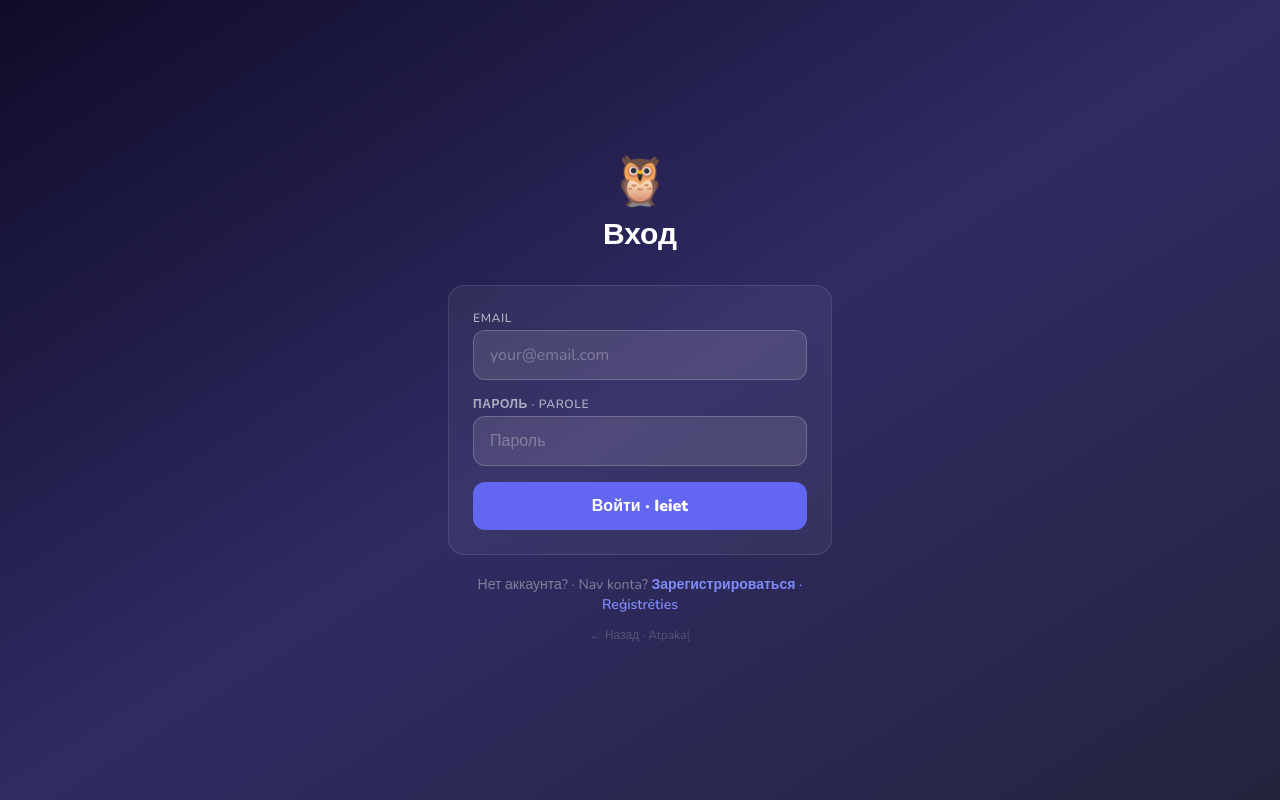
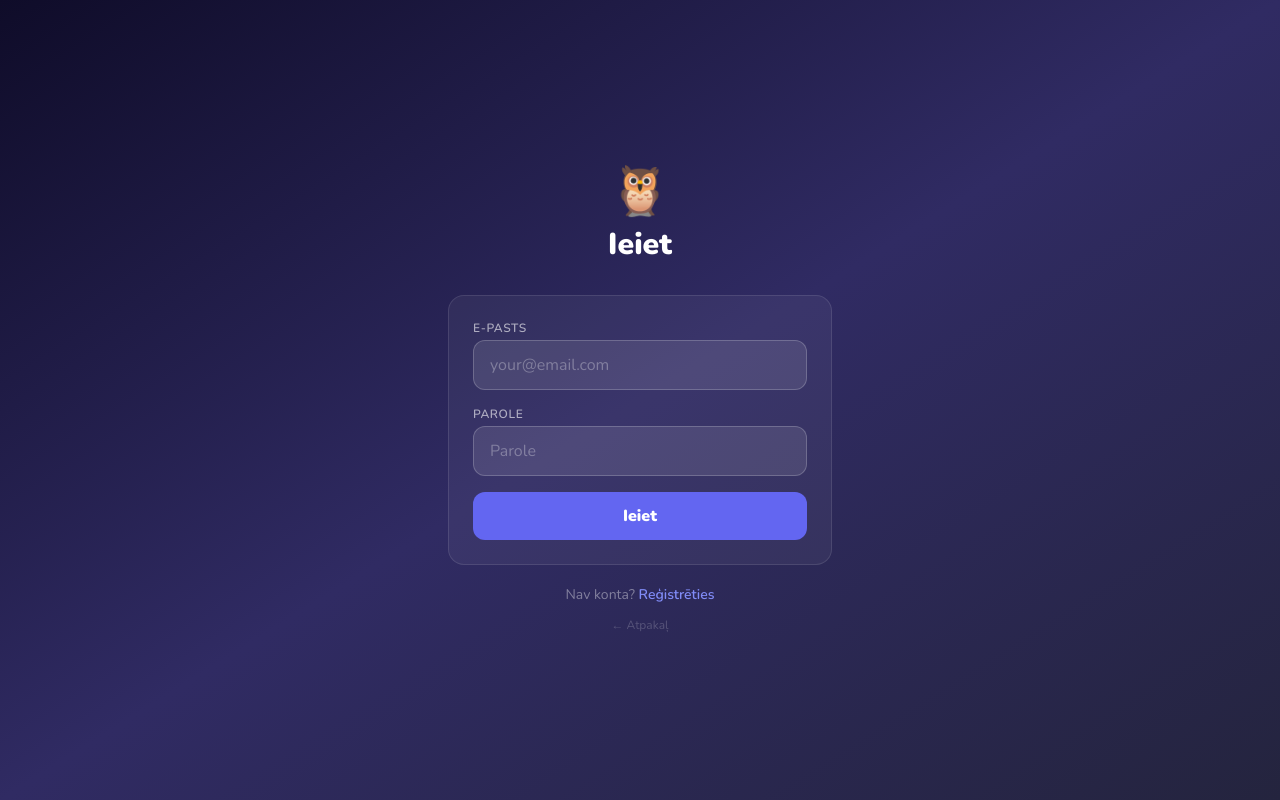
Before and after one commit to leonsgo23-cell/repetirop, a React (Vite) app in the folder client/: page /login in a window 1280 px wide. Built offline with nearby package versions, Linux system fonts and the light colour scheme; no server answers.

Commit message:
fix: Register/Login show text in selected language only (no mixed trilingual labels)

```diff
--- a/client/src/pages/Login.jsx
+++ b/client/src/pages/Login.jsx
@@ -62,6 +62,19 @@ export default function Login() {
     }
   };
 
+  const lang = state.language || 'lv';
+  const T = {
+    title:      { ru: 'Вход', uk: 'Вхід', lv: 'Ieiet' },
+    labelEmail: { ru: 'Электронная почта', uk: 'Електронна пошта', lv: 'E-pasts' },
+    labelPass:  { ru: 'Пароль', uk: 'Пароль', lv: 'Parole' },
+    placeholder:{ ru: 'Пароль', uk: 'Пароль', lv: 'Parole' },
+    btn:        { ru: 'Войти', uk: 'Увійти', lv: 'Ieiet' },
+    noAccount:  { ru: 'Нет аккаунта?', uk: 'Немає акаунта?', lv: 'Nav konta?' },
+    register:   { ru: 'Зарегистрироваться', uk: 'Зареєструватись', lv: 'Reģistrēties' },
+    back:       { ru: '← Назад', uk: '← Назад', lv: '← Atpakaļ' },
+  };
+  const t = (key) => T[key][lang] || T[key].ru;
+
   return (
     <div className="min-h-screen bg-gradient-to-br from-[#0f0c29] via-[#302b63] to-[#24243e] flex flex-col items-center justify-center p-6">
       <motion.div
@@ -72,14 +85,12 @@ export default function Login() {
       >
         <div className="text-center mb-8">
           <div className="text-5xl mb-3">🦉</div>
-          <h1 className="text-3xl font-black text-white">
-            {state.language === 'lv' ? 'Ieiet' : state.language === 'uk' ? 'Вхід' : 'Вход'}
-          </h1>
+          <h1 className="text-3xl font-black text-white">{t('title')}</h1>
         </div>
 
         <form onSubmit={submit} className="bg-white/5 border border-white/10 rounded-2xl p-6 flex flex-col gap-4">
           <div>
-            <label className="text-white/60 text-xs font-semibold uppercase tracking-wider mb-1 block">Email</label>
+            <label className="text-white/60 text-xs font-semibold uppercase tracking-wider mb-1 block">{t('labelEmail')}</label>
             <input
               type="email"
               required
@@ -90,15 +101,13 @@ export default function Login() {
             />
           </div>
           <div>
-            <label className="text-white/60 text-xs font-semibold uppercase tracking-wider mb-1 block">
-              Пароль · Parole
-            </label>
+            <label className="text-white/60 text-xs font-semibold uppercase tracking-wider mb-1 block">{t('labelPass')}</label>
             <input
               type="password"
               required
               value={password}
               onChange={(e) => setPassword(e.target.value)}
-              placeholder="Пароль"
+              placeholder={t('placeholder')}
               className="w-full bg-white/10 border border-white/20 rounded-xl px-4 py-3 text-white placeholder-white/30 focus:outline-none focus:border-indigo-400 transition-colors"
             />
           </div>
@@ -115,21 +124,21 @@ export default function Login() {
             disabled={loading}
             className="bg-indigo-500 hover:bg-indigo-400 disabled:opacity-50 text-white font-black py-3 rounded-xl transition-colors"
           >
-            {loading ? '...' : 'Войти · Ieiet'}
+            {loading ? '...' : t('btn')}
           </motion.button>
         </form>
 
         <p className="text-center text-white/40 text-sm mt-5">
-          Нет аккаунта? · Nav konta?{' '}
+          {t('noAccount')}{' '}
           <Link to="/register" className="text-indigo-400 hover:text-indigo-300 font-semibold transition-colors">
-            Зарегистрироваться · Reģistrēties
+            {t('register')}
           </Link>
         </p>
         <button
           onClick={() => navigate('/')}
           className="block mx-auto mt-3 text-white/20 hover:text-white/40 text-xs transition-colors"
         >
-          ← Назад · Atpakaļ
+          {t('back')}
         </button>
       </motion.div>
     </div>
--- a/client/src/pages/Register.jsx
+++ b/client/src/pages/Register.jsx
@@ -2,10 +2,14 @@ import { useState, useEffect } from 'react';
 import { useNavigate, Link } from 'react-router-dom';
 import { motion } from 'framer-motion';
 import { useAuth } from '../context/AuthContext';
+import { useApp } from '../context/AppContext';
 
 export default function Register() {
   const navigate = useNavigate();
   const { register, user } = useAuth();
+  const { state } = useApp();
+  const lang = state.language || 'lv';
+
   const [email, setEmail] = useState('');
   const [password, setPassword] = useState('');
   const [confirm, setConfirm] = useState('');
@@ -20,8 +24,10 @@ export default function Register() {
   const submit = async (e) => {
     e.preventDefault();
     setError('');
-    if (password.length < 6) { setError('Пароль должен быть не менее 6 символов · Пароль має бути не менше 6 символів · Parolei jābūt vismaz 6 simboliem'); return; }
-    if (password !== confirm) { setError('Пароли не совпадают · Паролі не збігаються · Paroles nesakrīt'); return; }
+    const errShort = lang === 'lv' ? 'Parolei jābūt vismaz 6 simboliem' : lang === 'uk' ? 'Пароль має бути не менше 6 символів' : 'Пароль должен быть не менее 6 символов';
+    const errMatch = lang === 'lv' ? 'Paroles nesakrīt' : lang === 'uk' ? 'Паролі не збігаються' : 'Пароли не совпадают';
+    if (password.length < 6) { setError(errShort); return; }
+    if (password !== confirm) { setError(errMatch); return; }
     setLoading(true);
     try {
       await register(email.trim(), password);
@@ -33,6 +39,20 @@ export default function Register() {
     }
   };
 
+  const T = {
+    title:    { ru: 'Регистрация', uk: 'Реєстрація', lv: 'Reģistrācija' },
+    labelEmail: { ru: 'Электронная почта', uk: 'Електронна пошта', lv: 'E-pasts' },
+    labelPass:  { ru: 'Пароль', uk: 'Пароль', lv: 'Parole' },
+    labelConfirm: { ru: 'Повтор пароля', uk: 'Підтвердження пароля', lv: 'Atkārtot paroli' },
+    placeholderPass: { ru: 'Минимум 6 символов', uk: 'Мінімум 6 символів', lv: 'Vismaz 6 simboli' },
+    placeholderConfirm: { ru: 'Повтори пароль', uk: 'Повтори пароль', lv: 'Atkārto paroli' },
+    btn:      { ru: 'Зарегистрироваться', uk: 'Зареєструватись', lv: 'Reģistrēties' },
+    hasAccount: { ru: 'Уже есть аккаунт?', uk: 'Вже є акаунт?', lv: 'Jau ir konts?' },
+    login:    { ru: 'Войти', uk: 'Увійти', lv: 'Ieiet' },
+    trial:    { ru: '3 дня бесплатно · Без карты · Отмена в любое время', uk: '3 дні безкоштовно · Без картки · Скасування будь-коли', lv: '3 dienas bez maksas · Bez kartes · Atcelšana jebkurā laikā' },
+  };
+  const t = (key) => T[key][lang] || T[key].ru;
+
   return (
     <div className="min-h-screen bg-gradient-to-br from-[#0f0c29] via-[#302b63] to-[#24243e] flex flex-col items-center justify-center p-6">
       <motion.div
@@ -43,13 +63,12 @@ export default function Register() {
       >
         <div className="text-center mb-8">
           <div className="text-5xl mb-3">🦉</div>
-          <h1 className="text-3xl font-black text-white">Регистрация · Реєстрація</h1>
-          <p className="text-indigo-300 text-sm mt-1">Reģistrācija</p>
+          <h1 className="text-3xl font-black text-white">{t('title')}</h1>
         </div>
 
         <form onSubmit={submit} className="bg-white/5 border border-white/10 rounded-2xl p-6 flex flex-col gap-4">
           <div>
-            <label className="text-white/60 text-xs font-semibold uppercase tracking-wider mb-1 block">Email</label>
+            <label className="text-white/60 text-xs font-semibold uppercase tracking-wider mb-1 block">{t('labelEmail')}</label>
             <input
               type="email"
               required
@@ -60,28 +79,24 @@ export default function Register() {
             />
           </div>
           <div>
-            <label className="text-white/60 text-xs font-semibold uppercase tracking-wider mb-1 block">
-              Пароль · Пароль · Parole
-            </label>
+            <label className="text-white/60 text-xs font-semibold uppercase tracking-wider mb-1 block">{t('labelPass')}</label>
             <input
               type="password"
               required
               value={password}
               onChange={(e) => setPassword(e.target.value)}
-              placeholder="Минимум 6 символов"
+              placeholder={t('placeholderPass')}
               className="w-full bg-white/10 border border-white/20 rounded-xl px-4 py-3 text-white placeholder-white/30 focus:outline-none focus:border-indigo-400 transition-colors"
             />
           </div>
           <div>
-            <label className="text-white/60 text-xs font-semibold uppercase tracking-wider mb-1 block">
-              Повтор пароля · Повтор пароля · Atkārtot paroli
-            </label>
+            <label className="text-white/60 text-xs font-semibold uppercase tracking-wider mb-1 block">{t('labelConfirm')}</label>
             <input
               type="password"
               required
               value={confirm}
               onChange={(e) => setConfirm(e.target.value)}
-              placeholder="Повтори пароль"
+              placeholder={t('placeholderConfirm')}
               className="w-full bg-white/10 border border-white/20 rounded-xl px-4 py-3 text-white placeholder-white/30 focus:outline-none focus:border-indigo-400 transition-colors"
             />
           </div>
@@ -98,20 +113,17 @@ export default function Register() {
             disabled={loading}
             className="bg-indigo-500 hover:bg-indigo-400 disabled:opacity-50 text-white font-black py-3 rounded-xl transition-colors"
           >
-            {loading ? '...' : 'Зарегистрироваться · Зареєструватись · Reģistrēties'}
+            {loading ? '...' : t('btn')}
           </motion.button>
         </form>
 
         <p className="text-center text-white/40 text-sm mt-5">
-          Уже есть аккаунт? · Вже є акаунт? · Jau ir konts?{' '}
+          {t('hasAccount')}{' '}
           <Link to="/login" className="text-indigo-400 hover:text-indigo-300 font-semibold transition-colors">
-            Войти · Увійти · Ieiet
+            {t('login')}
           </Link>
         </p>
-        <p className="text-center text-white/20 text-xs mt-3">
-          3 дня бесплатного доступа · 3 дні безкоштовного доступу · Без карты ·
-          Pēc reģistrācijas — 3 dienas bezmaksas piekļuve
-        </p>
+        <p className="text-center text-white/20 text-xs mt-3">{t('trial')}</p>
       </motion.div>
     </div>
   );
```
